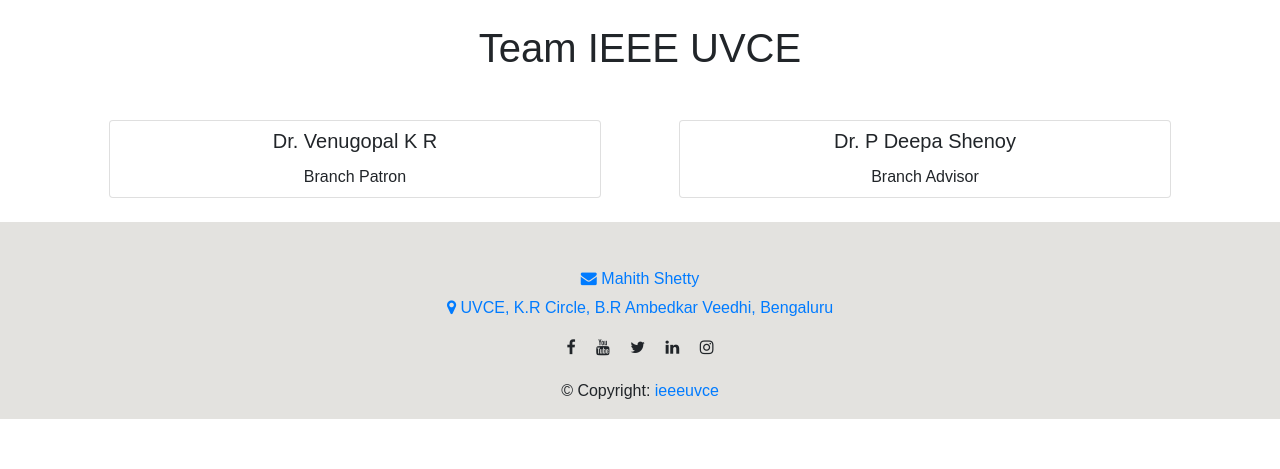
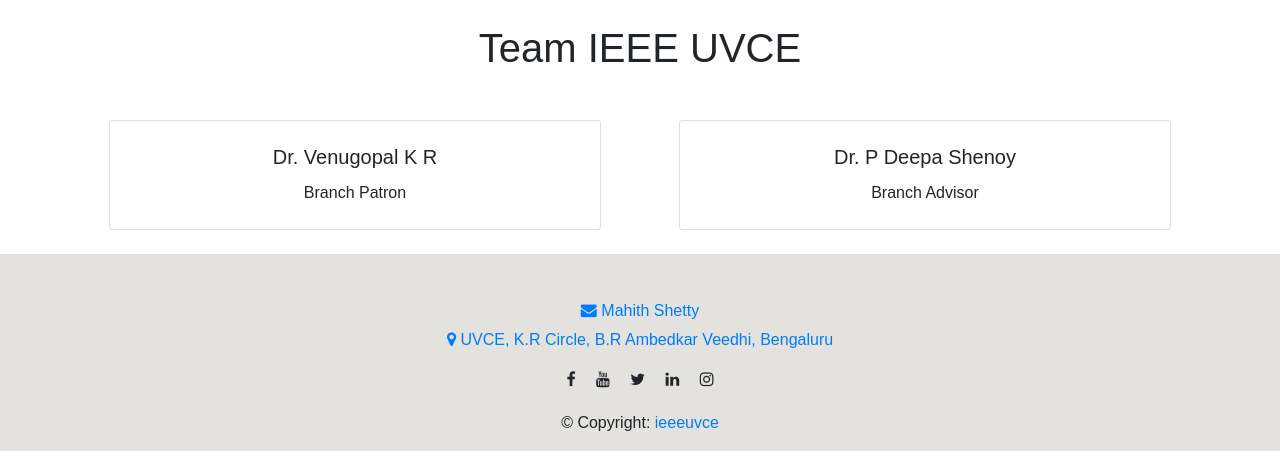
Before and after one commit to rayansailani/IEEE-UVCE, a PHP site: template pages/team.php in a window 1280 px wide. Shown: the part 66-535 px from the top of the page. Run offline with PHP 8.4, Linux system fonts and the light colour scheme; the template is opened without the code that fills it, so the values that code supplies are empty; some libraries are stand-ins or nearby versions.

Commit message:
Update team.php

```diff
--- a/pages/team.php
+++ b/pages/team.php
@@ -80,7 +80,7 @@
 		<? for($i=0;$i<2;$i++) { ?>
 			<div class="col">
 				<div class="card m-4 text-center">
-  					<div class="card-body p-2">
+  					<div class="card-body p-4">
     						<h5 class="card-title"><?=$person[$c]?></h5>
     						<p class="card-text"><?=$post[$c]?></p>
   					</div>
```
